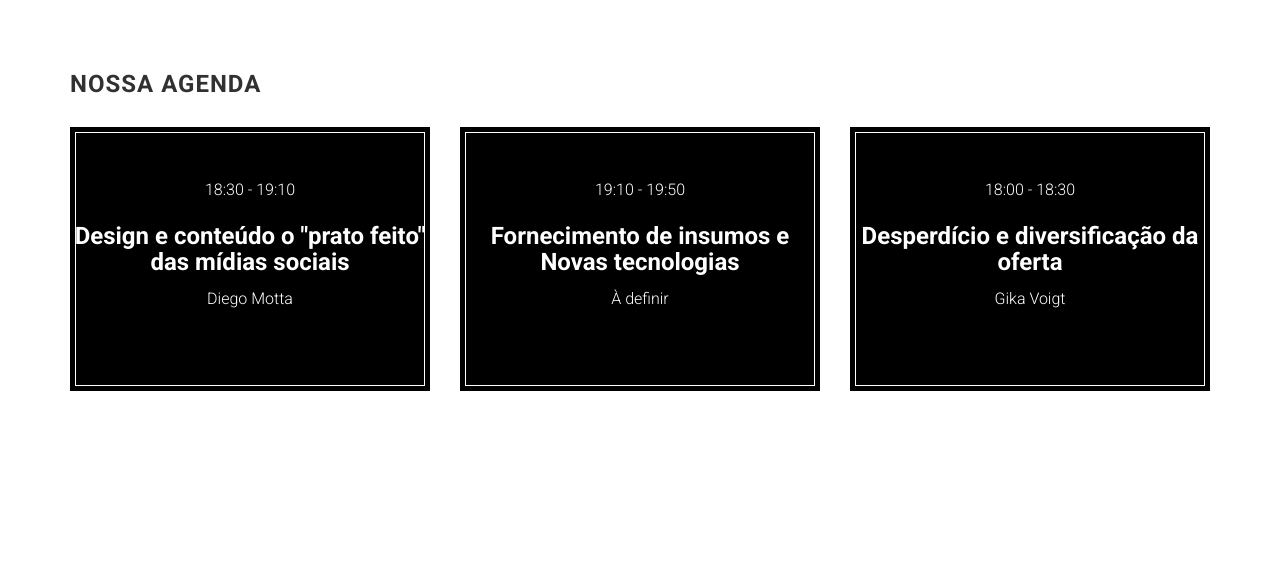
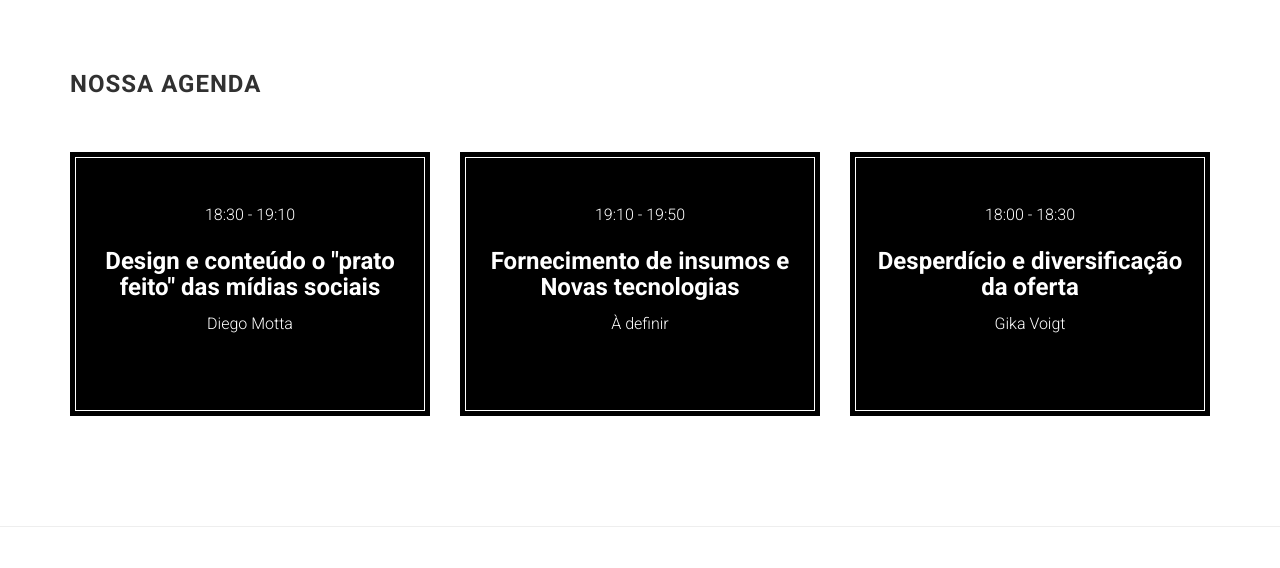
Before and after one commit to PetrusStarken/papo-de-conexao, a plain HTML site: page site/index.html in a window 1280 px wide. Shown: the part 2720-3288 px from the top of the page. Drawn offline with nearby package versions, Linux system fonts and the light colour scheme; some packages are replaced by stand-ins of ours; grey boxes are pictures that could not be loaded; a script that the page names is missing.

Commit message:
ajuste nas margens do box agenda

```diff
--- a/site/index.html
+++ b/site/index.html
@@ -270,6 +270,8 @@
             </div>
     </section>
 
+    <hr />
+
     <section id="onde" class="section location">
         <div class="container">
             <div class="row">
--- a/site/main.css
+++ b/site/main.css
@@ -437,7 +437,7 @@ ul li {
   background-color: #000;
   color: #fff;
   text-align: center;
-  padding: 50px 0;
+  padding: 50px 20px 50px 20px;
   margin: 25px 0 0;
 }
 .schedule-box::before {
@@ -570,9 +570,6 @@ ul li {
   }
 }
 @media (min-width: 992px) {
-  .schedule-box {
-    margin: 0;
-  }
 
   .grid-item-md-6 {
     width: 50%;
```
